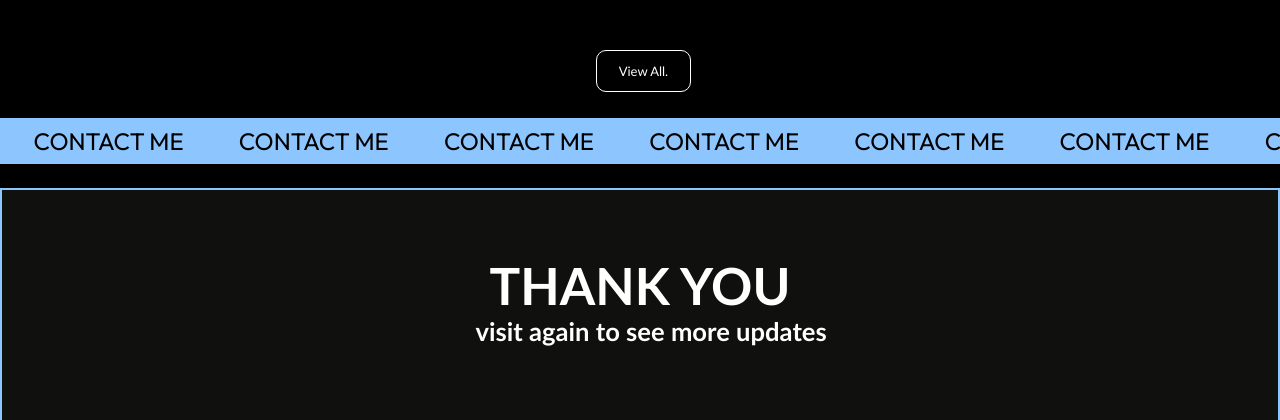
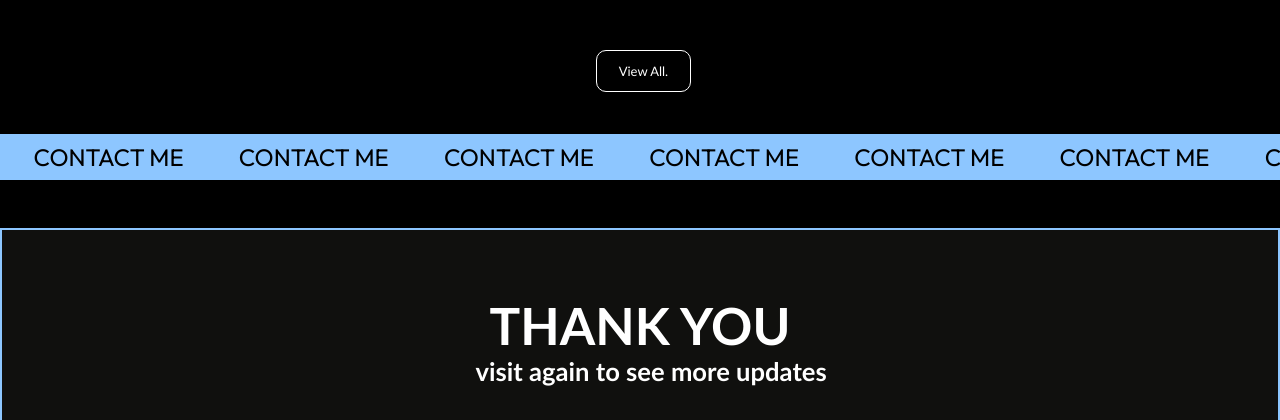
Before and after one commit to junaidshaikh2004/Portfolio-Website, a plain HTML site: page index.html in a window 1280 px wide. Shown: the part 2432-2852 px from the top of the page. Drawn offline with nearby package versions, Linux system fonts and the light colour scheme; a script that the page names is missing; a web font is replaced by a local one.

Commit message:
scroll tag

```diff
--- a/style.css
+++ b/style.css
@@ -147,7 +147,7 @@ html,body{
     text-transform: capitalize
 }
 #project #scroll_tag{
-    bottom: 3vh;
+    bottom: 1vh;
     left: 0px;
     position: absolute;
     width: 100vw;
@@ -257,6 +257,7 @@ html,body{
     color: #fab144;
 }
 #footer{
+    margin-top: 5vh;
     border: 2px solid #8dc6ff;
     width:100vw;
     height: 40vh;
```
